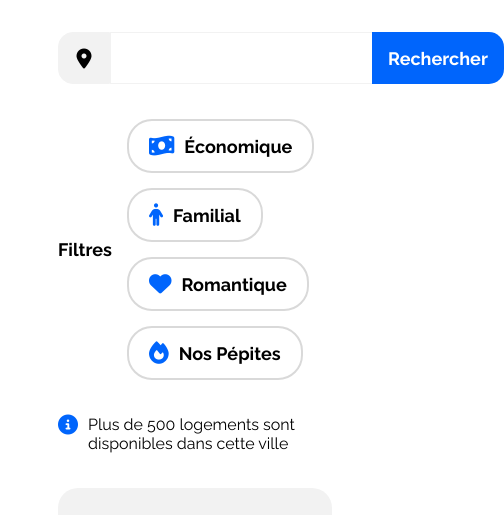
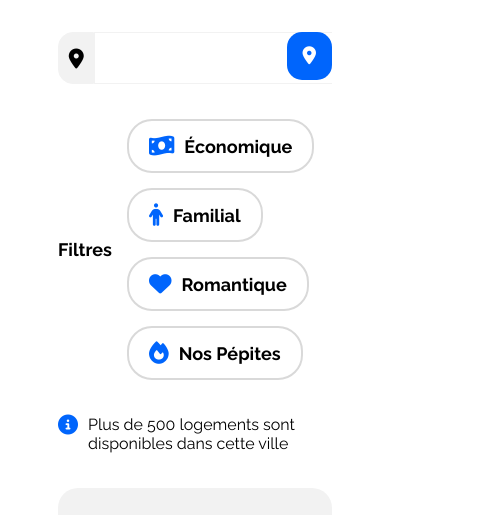
Before and after one commit to CedricDC17/booki, a plain HTML site: page index.html in a window 390 px wide. Shown: the part 307-822 px from the top of the page, 504 px wide, since content can reach past the window. Drawn offline with Linux system fonts and the light colour scheme.

Commit message:
Réparation

```diff
--- a/css/style.css
+++ b/css/style.css
@@ -152,6 +152,31 @@
 
 /* Small devices (phones, less than 768px) */
 @media (max-width: 767.98px) {
+    .search-text {
+        display: none;
+    }
+
+    .search-bar {
+        position: relative;
+    }
+
+    .search-input,
+    .search-form {
+        width: 100%;
+    }
+
+    .search-bar-icon {
+        color: white;
+        display: block !important;
+    }
+
+    .search-button {
+        position: absolute;
+        right: 0px;
+        /* float: right; */
+        border-radius: 15px !important;
+    }
+
     /* ... */
 }
 
@@ -268,6 +293,10 @@ h1 {
     border: none;
     border-radius: 0px 15px 15px 0px;
     background-color: #0065FC;
+}
+
+.search-bar-icon {
+    display: none;
 }
 
 .search-form {
--- a/index.html
+++ b/index.html
@@ -10,7 +10,7 @@
     <link href="https://fonts.googleapis.com/css2?family=Raleway:wght@400;500;700&display=swap" rel="stylesheet">
     <link rel="stylesheet" href="https://cdnjs.cloudflare.com/ajax/libs/font-awesome/6.2.1/css/all.min.css"
         integrity="sha512-MV7K8+y+gLIBoVD59lQIYicR65iaqukzvf/nwasF0nqhPay5w/9lJmVM2hMDcnK1OnMGCdVK+iQrJ7lzPJQd1w=="
-        crossorigin="anonymous" referrerpolicy="no-referrer" />
+        crossorigin="anonymous" referrerpolicy="no-referrer">
     <link rel="stylesheet" href="./css/style.css">
     <script src="https://kit.fontawesome.com/54805684eb.js" crossorigin="anonymous"></script>
 </head>
@@ -35,11 +35,12 @@
                 </div>
 
                 <div class="search-bar">
-                    <form class="search-form" action="" method="get">
+                    <form class="search-form" method="get">
                         <label for="location" class="search-icon"><i class="fa-solid fa-location-dot fa-lg"></i></label>
                         <input class="search-input" name="location" id="location" type="text">
-                        <!-- <button class="search-button">Rechercher</button> -->
-                        <input class="search-button" type="submit" value="Rechercher">
+                        <!-- <input class="search-button search-text" type="submit" value="Rechercher"> -->
+                        <button class="search-button"><i class="fa-solid fa-location-dot search-bar-icon"></i><span class="search-text">Rechercher</span></button>
+                        <!-- <input class="search-button search-icon" type="submit" value="Rechercher"> -->
                     </form>
                 </div>
                 <div class="filter-bar">
@@ -120,7 +121,7 @@
                             <div class="card-content">
                                 <div class="card-txt">
                                     <h3 class="card-title">Hôtel de la mer</h3>
-                                    <p class="card-subtitle">Nuit à partir de 46€<span class="euro">€</span></p>
+                                    <p class="card-subtitle">Nuit à partir de 46<span class="euro">€</span></p>
                                 </div>
                                 <div class="card-rating">
                                     <i class="fa-xs fa-solid fa-star" aria-hidden="true"></i>
@@ -137,7 +138,7 @@
                             <div class="card-content">
                                 <div class="card-txt">
                                     <h3 class="card-title">Auberge La Canebière</h3>
-                                    <p class="card-subtitle">Nuit à partir de 25€<span class="euro">€</span></p>
+                                    <p class="card-subtitle">Nuit à partir de 25<span class="euro">€</span></p>
                                 </div>
                                 <div class="card-rating">
                                     <i class="fa-xs fa-solid fa-star" aria-hidden="true"></i>
@@ -154,7 +155,7 @@
                             <div class="card-content">
                                 <div class="card-txt">
                                     <h3 class="card-title">Auberge Le Panier</h3>
-                                    <p class="card-subtitle">Nuit à partir de 23€<span class="euro">€</span></p>
+                                    <p class="card-subtitle">Nuit à partir de 23<span class="euro">€</span></p>
                                 </div>
                                 <div class="card-rating">
                                     <i class="fa-xs fa-solid fa-star" aria-hidden="true"></i>
```
